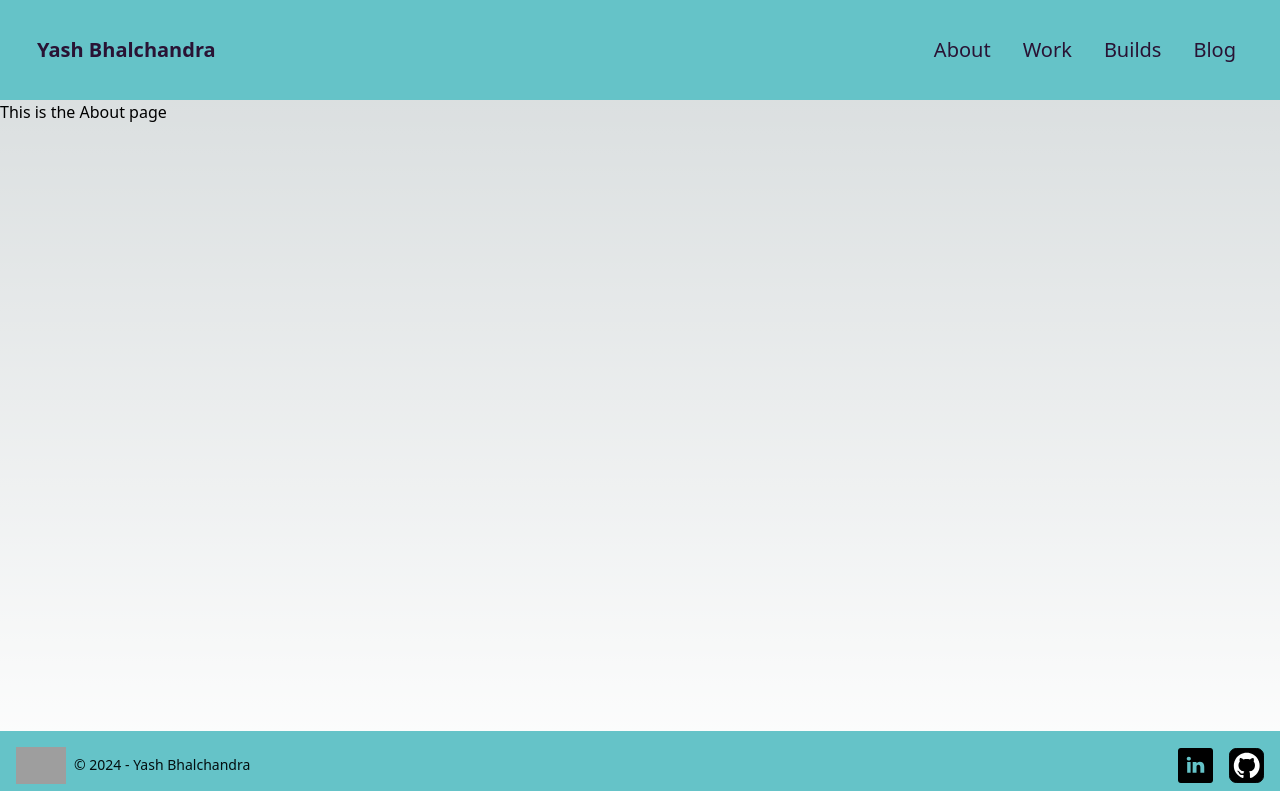
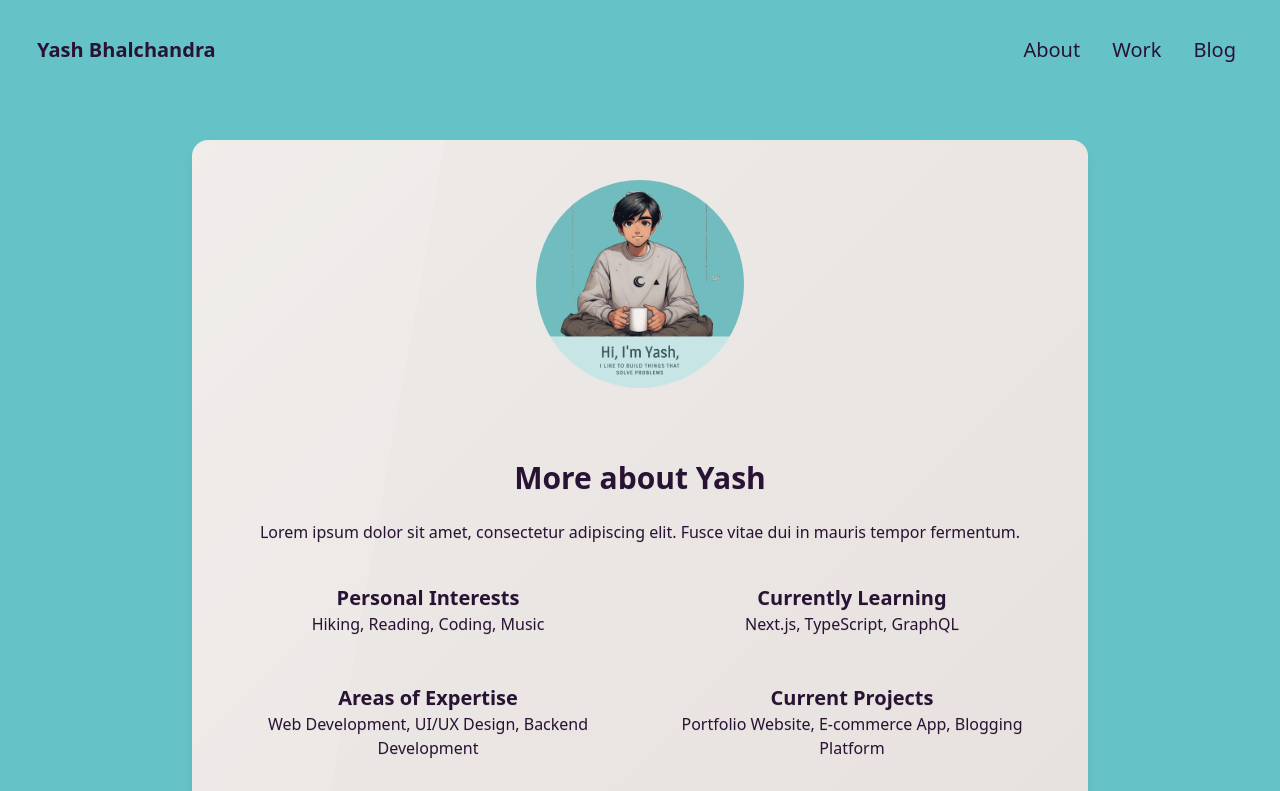
Before and after one commit to yashbhal/portfolio-web, a Next.js app: page /About in a window 1280 px wide. Shown: the top 791 px of the page. Built offline with nearby package versions, Linux system fonts and the light colour scheme; grey boxes are pictures that could not be loaded.

Commit message:
About Section built

```diff
--- a/app/About/page.tsx
+++ b/app/About/page.tsx
@@ -1,4 +1,14 @@
+import React from "react";
+import AboutCard from "../components/AboutCard";
+
 const About = () => {
-  return <div>This is the About page</div>;
+  return (
+    <div className="min-h-screen bg-primary text-primary-content flex flex-col items-center py-10">
+      <div className="w-full max-w-4xl mx-auto">
+        <AboutCard />
+      </div>
+    </div>
+  );
 };
+
 export default About;
--- a/app/Work/workData.ts
+++ b/app/Work/workData.ts
@@ -4,7 +4,7 @@ const workData = {
         id: 1,
         title: "Project 1",
         description: "Description for Project 1",
-        imageUrl: "/images/project1.jpg",
+        imageUrl: "/github-icon.svg",
         link: "/project1",
       },
       {
--- /dev/null
+++ b/app/components/AboutCard.tsx
@@ -0,0 +1,42 @@
+import React from "react";
+
+const AboutCard = () => {
+  return (
+    <div className="card glass shadow-lg bg-base-300 text-base-content">
+      <figure className="p-10">
+        <img
+          src="/hero_image.jpeg"
+          alt="Yash Bhalchandra"
+          className="rounded-full w-52 h-52 object-cover"
+        />
+      </figure>
+      <div className="card-body text-center">
+        <h1 className="text-3xl font-bold mb-4">More about Yash</h1>
+        <p className="mb-4">
+          Lorem ipsum dolor sit amet, consectetur adipiscing elit. Fusce vitae
+          dui in mauris tempor fermentum.
+        </p>
+        <div className="grid grid-cols-1 md:grid-cols-2 gap-4">
+          <div className="p-4">
+            <h2 className="text-xl font-semibold">Personal Interests</h2>
+            <p>Hiking, Reading, Coding, Music</p>
+          </div>
+          <div className="p-4">
+            <h2 className="text-xl font-semibold">Currently Learning</h2>
+            <p>Next.js, TypeScript, GraphQL</p>
+          </div>
+          <div className="p-4">
+            <h2 className="text-xl font-semibold">Areas of Expertise</h2>
+            <p>Web Development, UI/UX Design, Backend Development</p>
+          </div>
+          <div className="p-4">
+            <h2 className="text-xl font-semibold">Current Projects</h2>
+            <p>Portfolio Website, E-commerce App, Blogging Platform</p>
+          </div>
+        </div>
+      </div>
+    </div>
+  );
+};
+
+export default AboutCard;
--- a/app/components/GlassCard.tsx
+++ b/app/components/GlassCard.tsx
@@ -18,7 +18,7 @@ const GlassCard: React.FC<CardProps> = ({
   link,
   isProject,
 }) => (
-  <div className="card glass w-full">
+  <div className="card glass w-full bg-base-300 text-base-content">
     <figure>
       <Image
         src={imageUrl}
--- a/app/components/Navbar.tsx
+++ b/app/components/Navbar.tsx
@@ -21,11 +21,6 @@ const Navbar = () => {
             </Link>
           </li>
           <li>
-            <Link href="/Builds" className="text-xl font-light">
-              Builds
-            </Link>
-          </li>
-          <li>
             <Link href="/Blog" className="text-xl font-light">
               Blog
             </Link>
```
